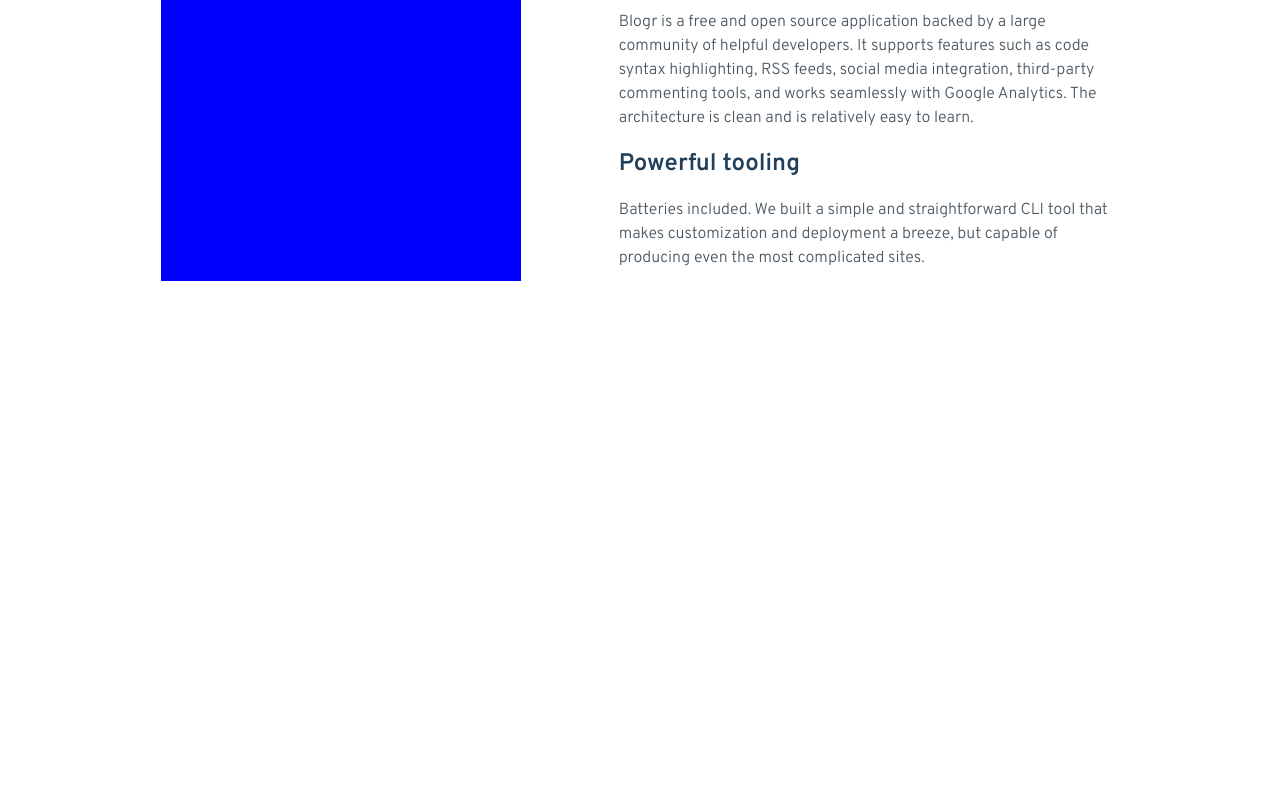
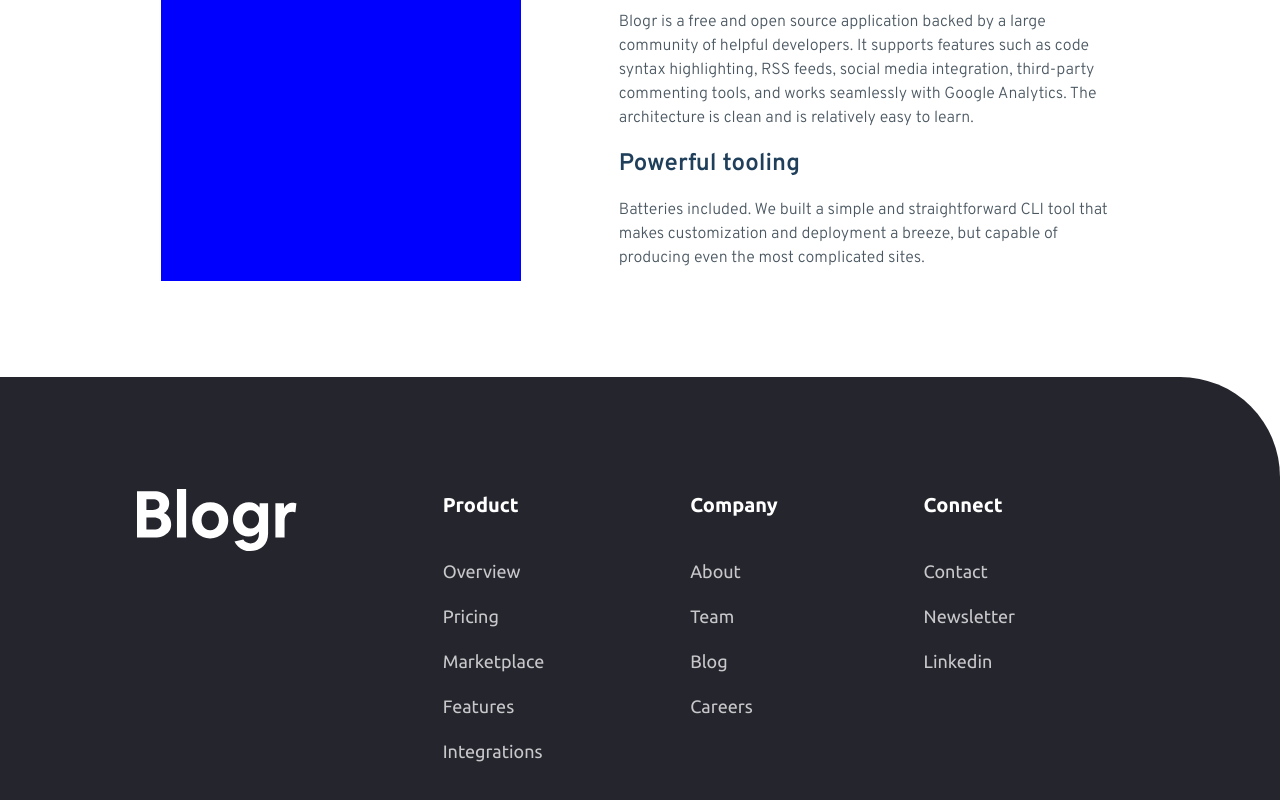
Before and after one commit to amansgz/react-blogr-landing-page, a React (Vite) app: page / in a window 1280 px wide. Shown: the part 1356-2156 px from the top of the page. Before the commit the page ends 1733 px from the top, so only its background shows below. Built offline with nearby package versions, Linux system fonts and the light colour scheme.

Commit message:
Add footer

```diff
--- a/src/App.jsx
+++ b/src/App.jsx
@@ -1,6 +1,7 @@
 import Design from "./components/Design/Design";
 import Infrastructure from "./components/Infrastructure/Infrastructure";
 import Features from "./components/Features/Features";
+import Footer from "./components/Footer/Footer";
 
 function App() {
   return (
@@ -10,6 +11,7 @@ function App() {
         <Infrastructure />
         <Features />
       </main>
+      <Footer />
     </>
   )
 }
@@ -23,6 +25,7 @@ export default App
   Marketplace
   Features
   Integrations
+
 
   Company
 
@@ -48,25 +51,4 @@ export default App
   Learn More
 
 
-//
-  Product
-
-  Overview
-  Pricing
-  Marketplace
-  Features
-  Integrations
-
-  Company
-
-  About
-  Team
-  Blog
-  Careers
-
-  Connect
-
-  Contact
-  Newsletter
-  LinkedIn
 */
--- /dev/null
+++ b/src/components/Footer/Footer.css
@@ -0,0 +1,54 @@
+.footer {
+	display: flex;
+	flex-direction: column;
+	align-items: center;
+	padding: 3em;
+	font-family: 'Ubuntu', sans-serif;
+	background-color: var(--very-dark-black-blue);
+	border-top-right-radius: 100px;
+}
+.footer__logo {
+	width: 160px;
+	margin: 3em 0;
+}
+.list-container {
+	display: flex;
+	flex-direction: column;
+	align-items: center;
+	margin: 2em 0;
+	text-align: center;
+}
+.list-container__title {
+	margin: 1em 0;
+	font-size: clamp(20px, 1vw, 22px);
+	font-weight: 700;
+	color: var(--white);
+}
+.list__item {
+	margin: 1.5em 0;
+}
+.list__link {
+	font-size: clamp(18px, 1vw, 20px);
+	color: var(--grayish-blue);
+	transition: .5s ease;
+}
+.list__link:hover {
+	text-decoration: underline;
+}
+
+@media screen and (min-width: 992px) {
+	.footer {
+		flex-direction: row;
+		flex-wrap: wrap;
+		justify-content: space-around;
+		align-items: flex-start;
+		padding: 4em 12em 4em 4em;
+	}
+	.list-container {
+		align-items: start;
+		text-align: left;
+	}
+	.list-container__title {
+		margin-bottom: 1em;
+	}
+}
--- /dev/null
+++ b/src/components/Footer/Footer.jsx
@@ -0,0 +1,34 @@
+import "./Footer.css";
+import {logo} from "../../assets" ;
+import { footerLinks } from "../constants";
+
+const Footer = () => (
+	<footer className= "footer">
+		<div className= "footer__logo">
+			<img src= {logo} alt="logo"/>
+		</div>
+
+			{footerLinks.map((footerLink) => (
+				<div key= {footerLink.title}
+					className= "list-container">
+					<h2 className= "list-container__title">
+						{footerLink.title}
+					</h2>
+					<ul>
+						{footerLink.links.map((link, index) => (
+							<li key= {link.name}
+								className= "list__item">
+
+								<a href= {`#${link.name}`}
+									className= "list__link">
+									{link.name}
+								</a>
+							</li>
+						))}
+					</ul>
+				</div>
+			))}
+	</footer>
+);
+
+export default Footer;
--- /dev/null
+++ b/src/components/constants/index.js
@@ -0,0 +1,65 @@
+export const footerLinks = [
+  {
+    title: "Product",
+    links: [
+      {
+        name: "Overview",
+        link: "",
+      },
+      {
+        name: "Pricing",
+        link: "",
+      },
+      {
+        name: "Marketplace",
+        link: "",
+      },
+      {
+        name: "Features",
+        link: "",
+      },
+      {
+        name: "Integrations",
+        link: "",
+      },
+    ],
+  },
+  {
+    title: "Company",
+    links: [
+      {
+        name: "About",
+        link: "",
+      },
+      {
+        name: "Team",
+        link: "",
+      },
+      {
+        name: "Blog",
+        link: "",
+      },
+      {
+        name: "Careers",
+        link: "",
+      },
+    ],
+  },
+  {
+    title: "Connect",
+    links: [
+      {
+        name: "Contact",
+        link: "",
+      },
+      {
+        name: "Newsletter",
+        link: "",
+      },
+      {
+        name: "Linkedin",
+        link: "",
+      },
+    ],
+  },
+];
--- a/src/index.css
+++ b/src/index.css
@@ -42,6 +42,12 @@ img {
 	width: 100%;
 	object-fit: cover;
 }
+ul {
+	list-style-type: none;
+}
+a {
+	text-decoration: none;
+}
 .container__title {
 	font-size: clamp(24px, 5vw, 32px);
 	font-weight: 600;
```
